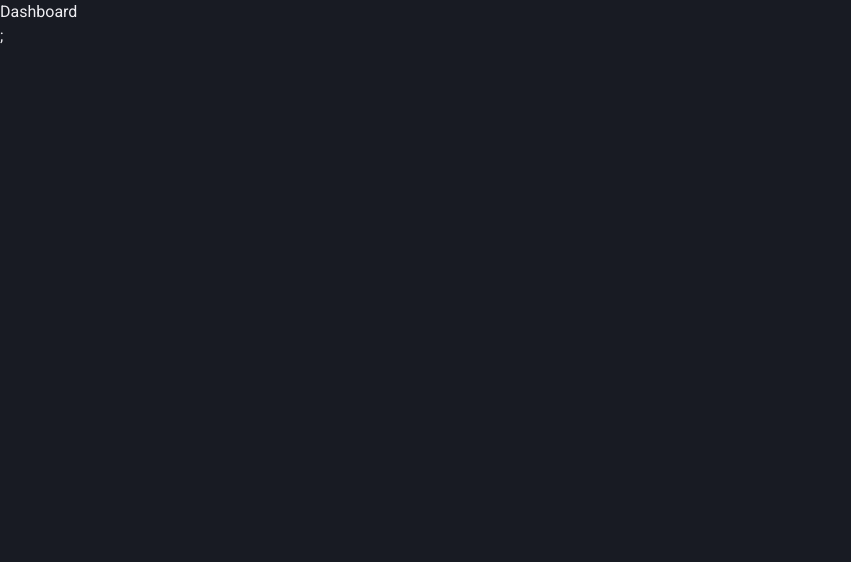
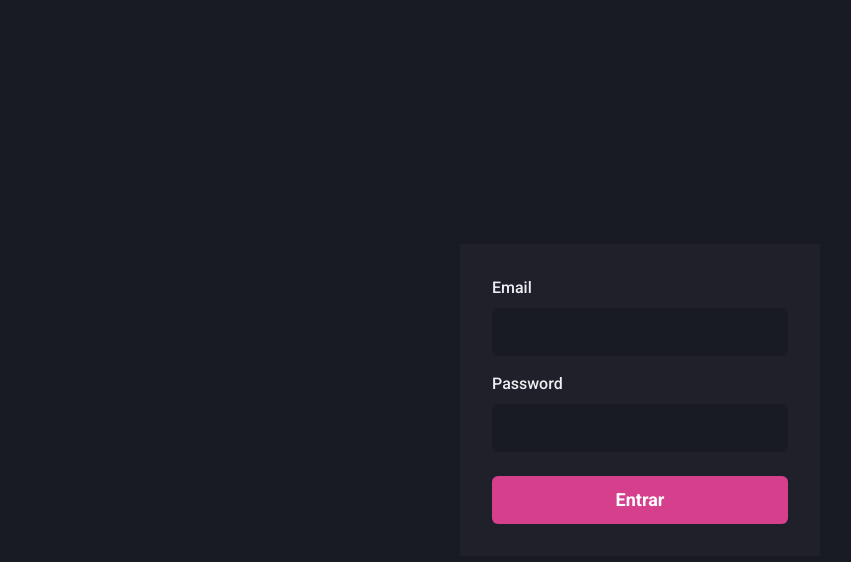
Before and after one commit to YuryRegis/ignite-next-dashboard, a Next.js app: page / in a window 1280 px wide. Shown: the top 562 px of the page, without its empty margins (0-851 px from the left). Built offline with nearby package versions, Linux system fonts and the light colour scheme.

Commit message:
feat: create login page

```diff
--- a/src/pages/_app.tsx
+++ b/src/pages/_app.tsx
@@ -5,7 +5,7 @@ import { ChakraProvider } from "@chakra-ui/react";
 function MyApp({ Component, pageProps }: AppProps) {
   return (
     <ChakraProvider resetCSS theme={theme}>
-      <Component {...pageProps} />;
+      <Component {...pageProps} />
     </ChakraProvider>
   );
 }
--- a/src/pages/index.tsx
+++ b/src/pages/index.tsx
@@ -1,3 +1,56 @@
+import {
+  Flex,
+  Input,
+  Button,
+  FormLabel,
+  FormControl,
+  Stack,
+} from "@chakra-ui/react";
+
 export default function Home() {
-  return <h1>Dashboard</h1>;
+  return (
+    <Flex w="100vw" h="100vh" align="center" justify="center">
+      <Flex
+        p="8"
+        w="100%"
+        as="form"
+        bg="gray.800"
+        maxWidth={360}
+        flexDir="column"
+        borderRadious={8}
+      >
+        <Stack spacing={4}>
+          <FormControl>
+            <FormLabel htmlFor="email">Email</FormLabel>
+            <Input
+              size="lg"
+              id="email"
+              name="email"
+              type="email"
+              variant="filled"
+              bgColor="gray.900"
+              _focus={{ borderWidth: "1px", borderColor: "pink.500" }}
+              _hover={{ bgColor: "gray.900" }}
+            />
+          </FormControl>
+          <FormControl>
+            <FormLabel htmlFor="password">Password</FormLabel>
+            <Input
+              size="lg"
+              id="password"
+              name="password"
+              type="password"
+              variant="filled"
+              bgColor="gray.900"
+              _focus={{ borderWidth: "1px", borderColor: "pink.500" }}
+              _hover={{ bgColor: "gray.900" }}
+            />
+          </FormControl>
+        </Stack>
+        <Button type="submit" mt="6" size="lg" colorScheme="pink">
+          Entrar
+        </Button>
+      </Flex>
+    </Flex>
+  );
 }
```
